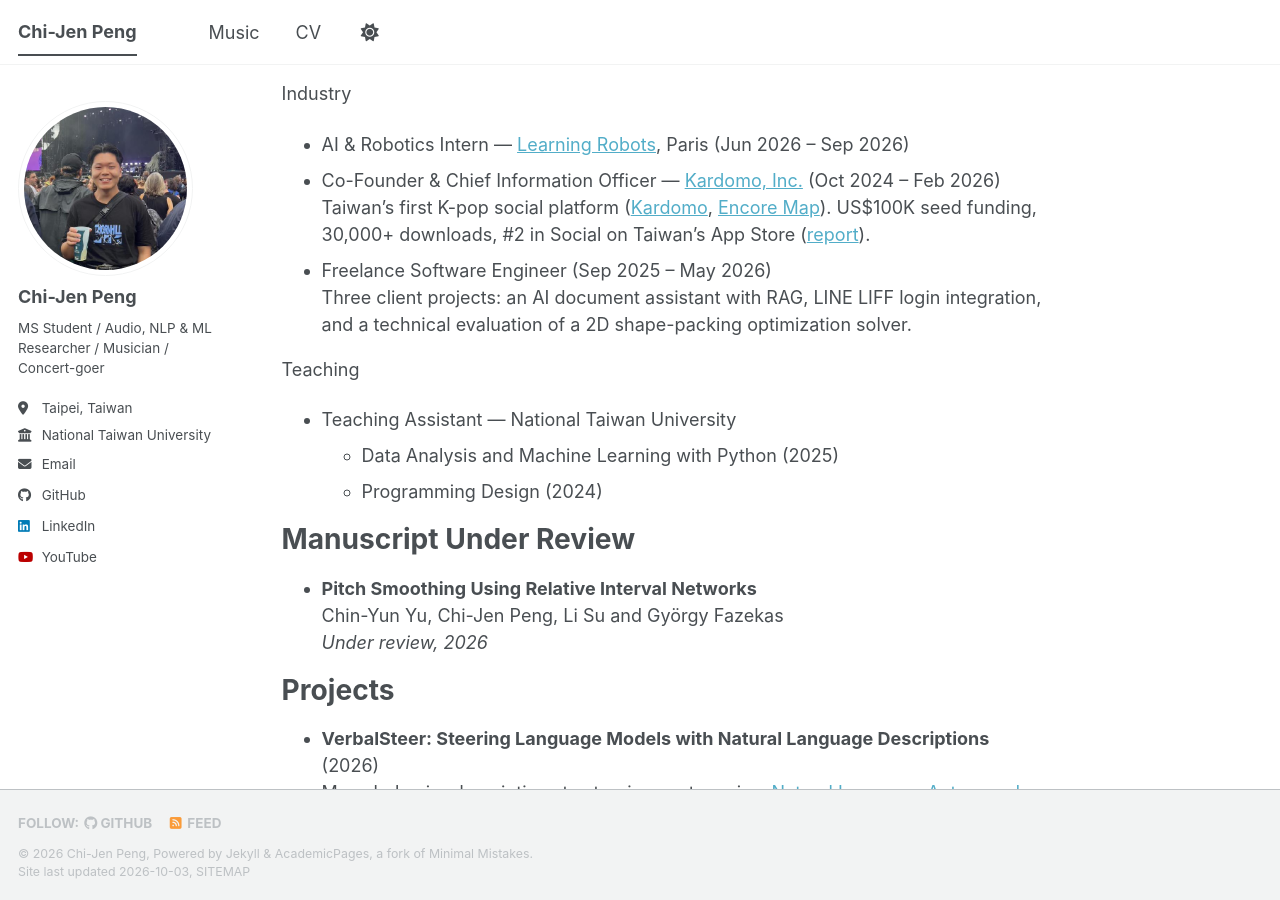
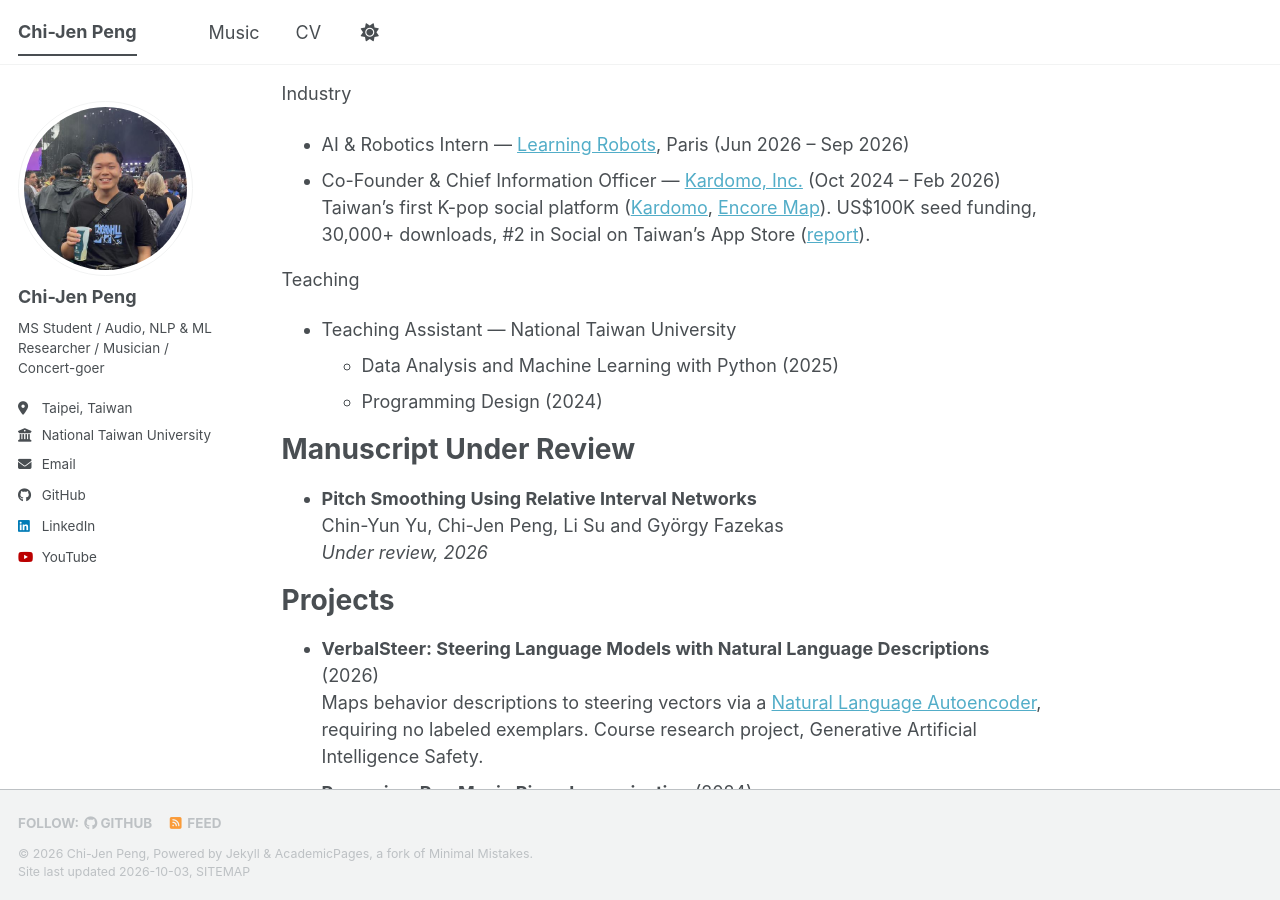
Before and after one commit to c0dypeng/c0dypeng.github.io, a Jekyll site: the page built from _pages/about.md, in a window 1280 px wide and 900 px high, scrolled down 1014 px. Built offline with Jekyll 4.4.1, drawn with Linux system fonts in a browser that asks for light colours; a style sheet for code colours, icons or effects is not loaded.

Commit message:
Remove the freelance entry from the home page
Co-Authored-By: Claude Fable 5.1 <noreply@anthropic.com>

```diff
--- a/_pages/about.md
+++ b/_pages/about.md
@@ -36,7 +36,6 @@ Industry
 
 - AI & Robotics Intern — [Learning Robots](https://learningrobots.ai), Paris (Jun 2026 – Sep 2026)
 - Co-Founder & Chief Information Officer — [Kardomo, Inc.](https://kardomo.com) (Oct 2024 – Feb 2026)<br>Taiwan's first K-pop social platform ([Kardomo](https://kardomo.com), [Encore Map](https://encoremap.com/)). US$100K seed funding, 30,000+ downloads, #2 in Social on Taiwan's App Store ([report](https://meet.bnext.com.tw/articles/view/52898)).
-- Freelance Software Engineer (Sep 2025 – May 2026)<br>Three client projects: an AI document assistant with RAG, LINE LIFF login integration, and a technical evaluation of a 2D shape-packing optimization solver.
 
 Teaching
 
```
